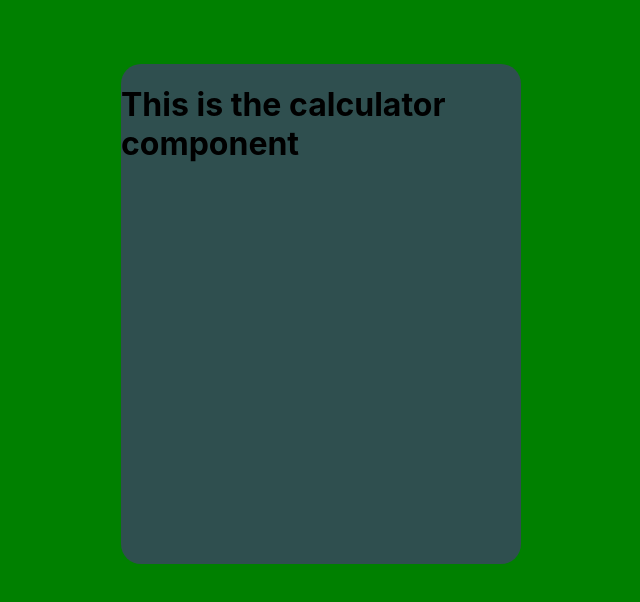
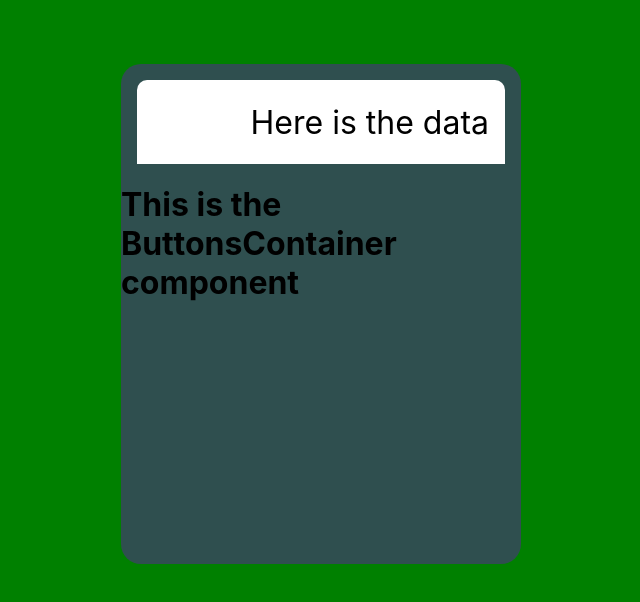
Before and after one commit to HAakansson/calculator-react, a React (Create React App) app: page / in a window 1280 px wide. Shown: the top 602 px of the page, without its empty margins (319-959 px from the left). Built offline with nearby package versions, Linux system fonts and the light colour scheme.

Commit message:
Created a display component.

```diff
--- a/src/components/Calculator.js
+++ b/src/components/Calculator.js
@@ -1,10 +1,12 @@
+import Display from "../components/Display";
 // import style from "../css/Calculator.module.css";
 import { calculator } from "../css/Calculator.module.css";
 
 function Calculator () {
   return (
     <div className={calculator}>
-      <h1>This is the calculator component</h1>
+      <Display />
+      <h1>This is the ButtonsContainer component</h1>
     </div>
   )
 }
--- /dev/null
+++ b/src/components/Display.js
@@ -0,0 +1,13 @@
+import { displayWrapper, display, input } from "../css/Display.module.css";
+
+function Display() {
+  return (
+    <div className={displayWrapper}>
+      <div className={display}>
+        <span className={input}>Here is the data</span>
+      </div>
+    </div>
+  )
+}
+
+export default Display;
```
Also changed, not shown: planning.txt.
